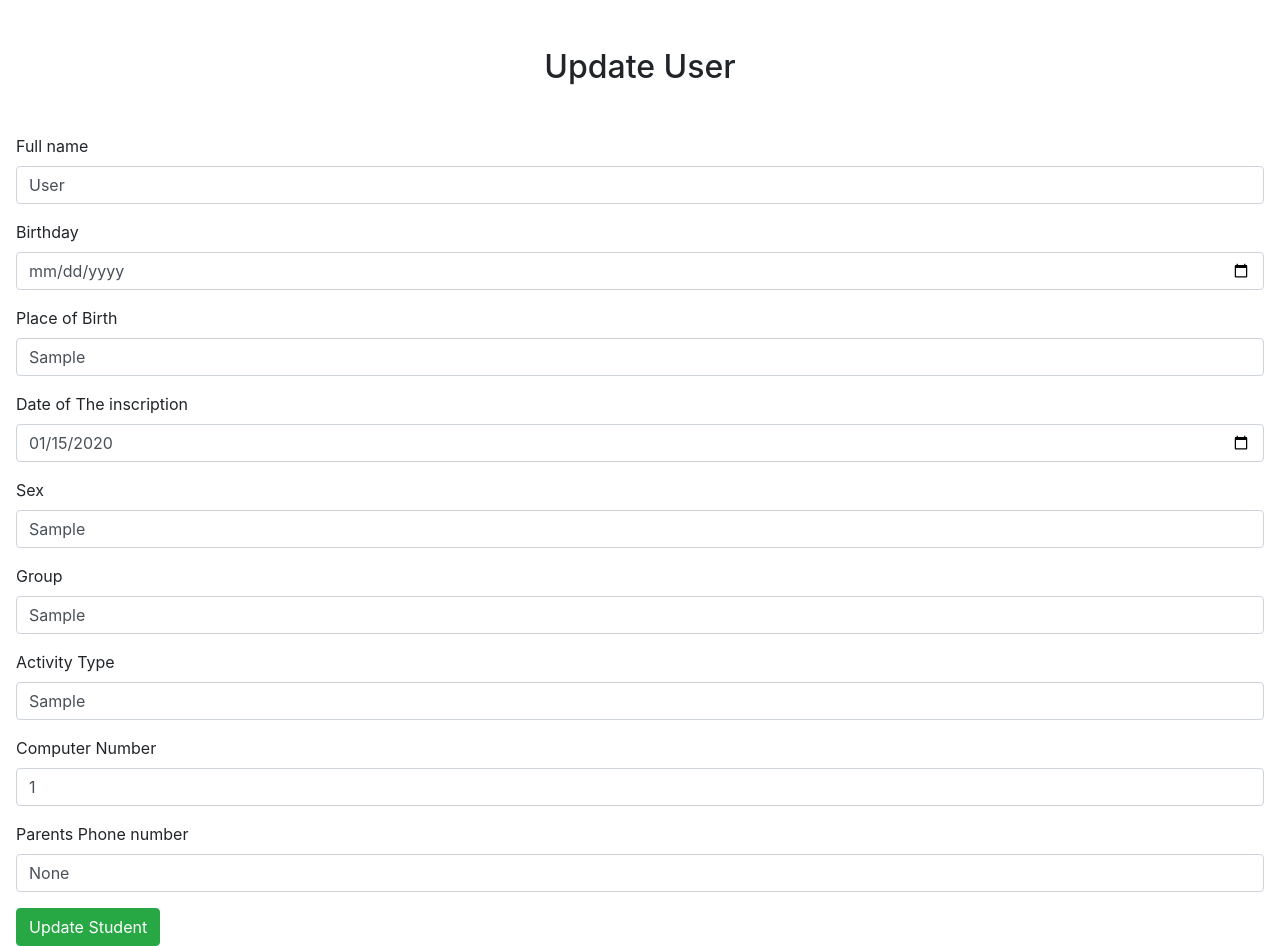
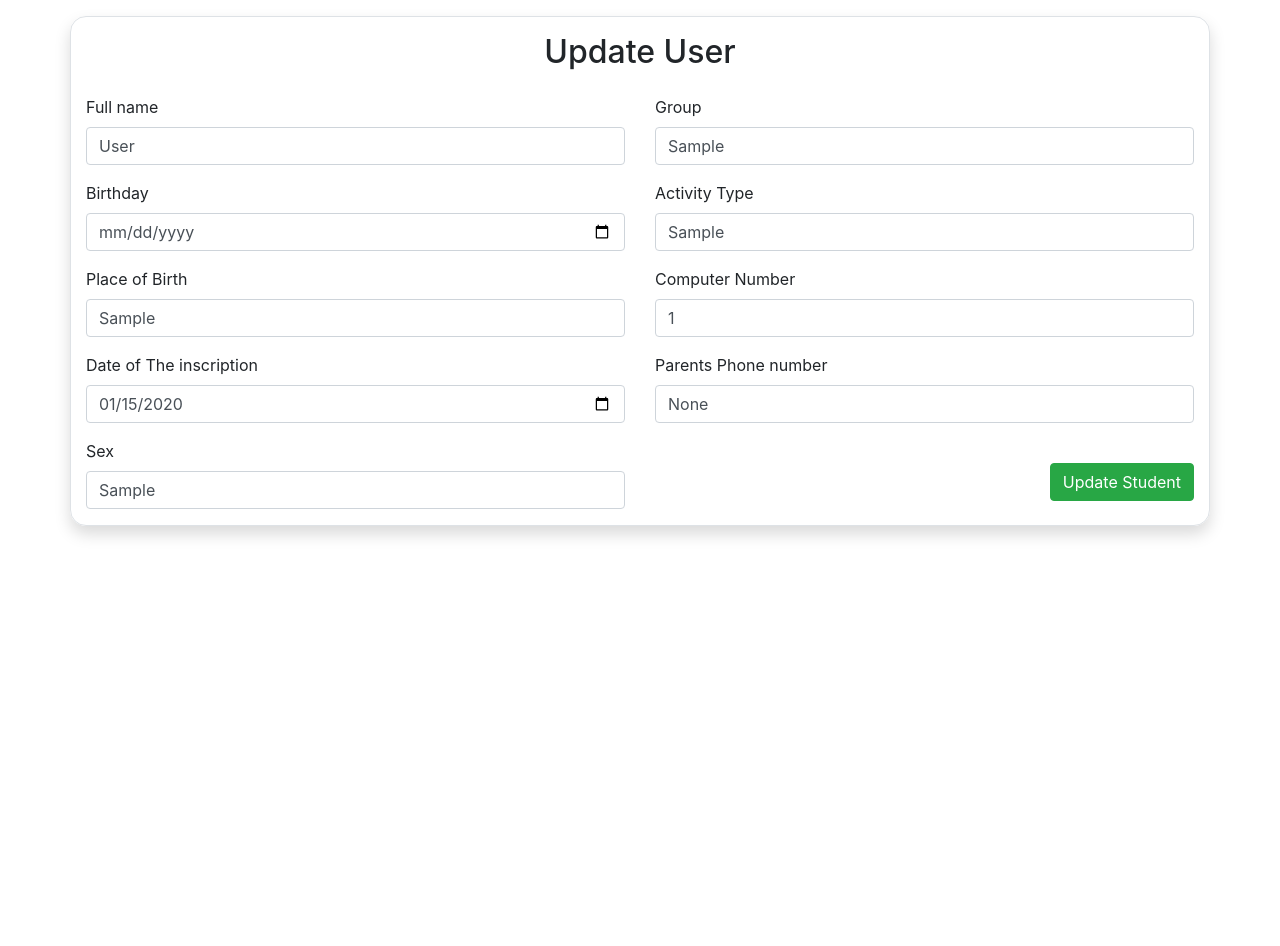
Before and after one commit to SaberHardy/ManarPlatform, a Flask app: page /1/update in a window 1280 px wide. Shown: the part 56-1002 px from the top of the page. After the commit the page ends 593 px from the top, so only its background shows below. Run offline with Flask 2, Linux system fonts and the light colour scheme; tables that the repository leaves empty hold one stand-in row (values such as "Sample post"); some libraries are stand-ins or nearby versions.

Commit message:
style update/create

```diff
--- a/app.py
+++ b/app.py
@@ -88,7 +88,7 @@ def update_student(id):
             inscription_date = request.form['inscription_date']
             sex = request.form['sex']
             group = request.form['group']
-            activity_type = request.form['activity_type']
+            activity_type = request.form.get('activity_type')
             computer_nbr = request.form['computer_nbr']
             parents_phone = request.form['parents_phone']
 
--- a/templates/manar/update_student.html
+++ b/templates/manar/update_student.html
@@ -1,19 +1,21 @@
 {% extends 'partials/base.html' %}
 
 {% block content %}
-    <div class="mx-3">
-        <h2 class="text-center my-5">Update {{ student_to_update.fullname }}</h2>
+    <div class="border shadow border rounded-4 container my-3">
+        <h2 class="text-center mt-3">Update {{ student_to_update.fullname }}</h2>
         <form action='' method="POST">
+            <div class="row ">
+                <div class="col-6 mt-3">
                     <div class="form-group">
                         <label for="fullname">Full name</label>
-                <input value="{{ student_to_update.fullname }}" type="text" class="form-control" name="fullname"/>
+                        <input value="{{ student_to_update.fullname }}" type="text" class="form-control"
+                               name="fullname"/>
                     </div>
-
                     <div class="form-group">
                         <label for="birthday">Birthday</label>
-                <input value="{{ student_to_update.birthday }}" type="date" class="form-control" name="birthday"/>
+                        <input value="{{ student_to_update.birthday }}" type="date" class="form-control"
+                               name="birthday"/>
                     </div>
-
                     <div class="form-group">
                         <label for="exampleInputEmail1">Place of Birth</label>
                         <input value="{{ student_to_update.place_of_birth }}" type="text" class="form-control"
@@ -29,17 +31,17 @@
                         <input value="{{ student_to_update.sex }}" class="form-control" type="text" name="sex"/>
 
                     </div>
+                </div>
+                <div class="col-6 mt-3">
                     <div class="form-group">
                         <label for="group">Group</label>
                         <input value="{{ student_to_update.group }}" class="form-control" type="text" name="group"/>
                     </div>
-
                     <div class="form-group">
                         <label for="group">Activity Type</label>
                         <input value="{{ student_to_update.activity_type }}" class="form-control" type="text"
                                name="activity_type"/>
                     </div>
-
                     <div class="form-group">
                         <label for="computer_nbr">Computer Number</label>
                         <input value="{{ student_to_update.computer_nbr }}" class="form-control" type="text"
@@ -50,8 +52,9 @@
                         <input value="{{ student_to_update.parents_phone }}" class="form-control" type="text"
                                name="parents_phone"/>
                     </div>
-
-            <button class="btn btn-success" type="submit">Update Student</button>
+                    <button class="btn btn-success float-right mt-4" type="submit">Update Student</button>
+                </div>
+            </div>
         </form>
     </div>
 {% endblock %}
```
Also changed, not shown: templates/manar/create_student.html (+7 -8 lines). Lines whose indentation alone changed are shown as unchanged.
